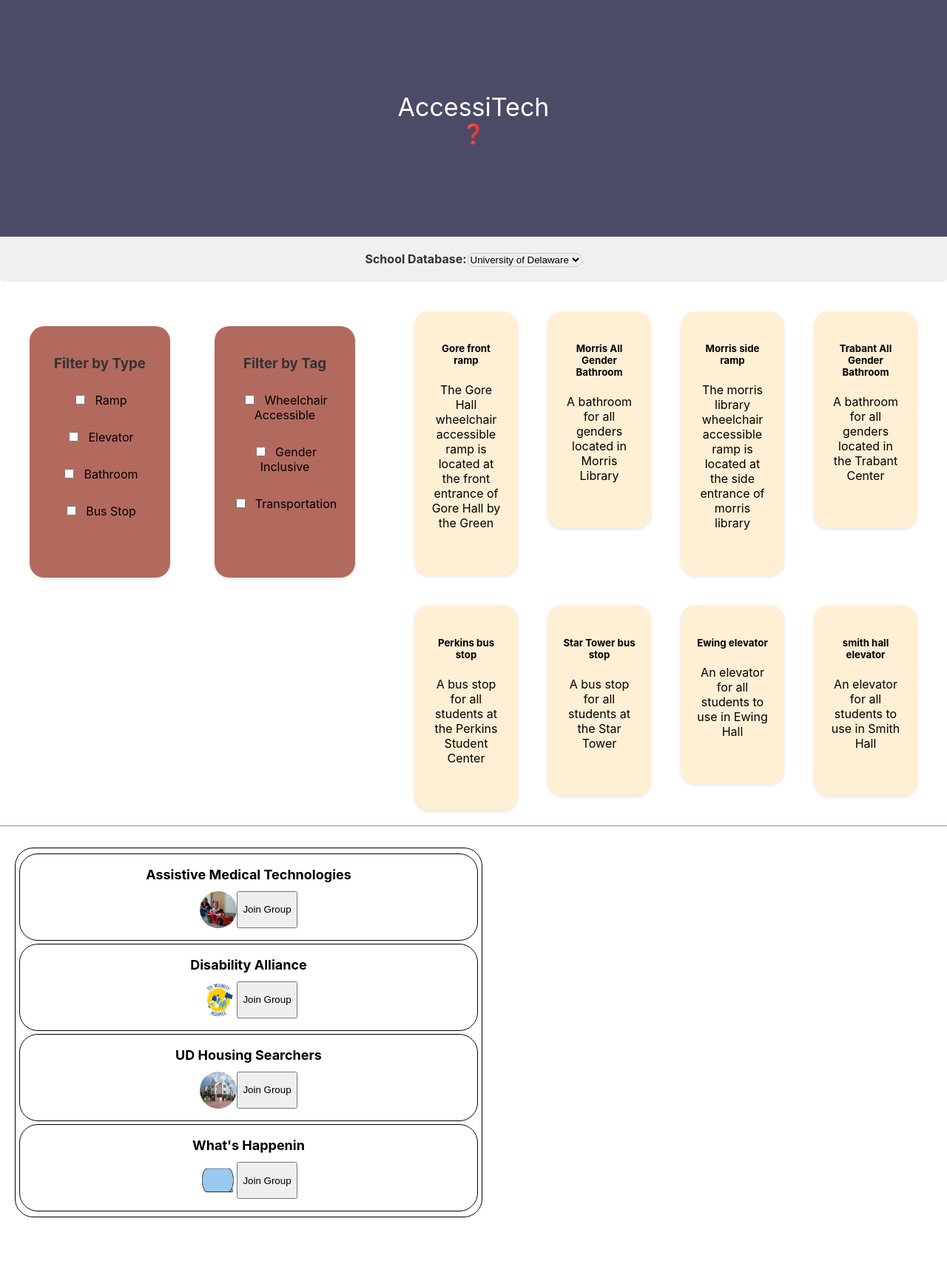
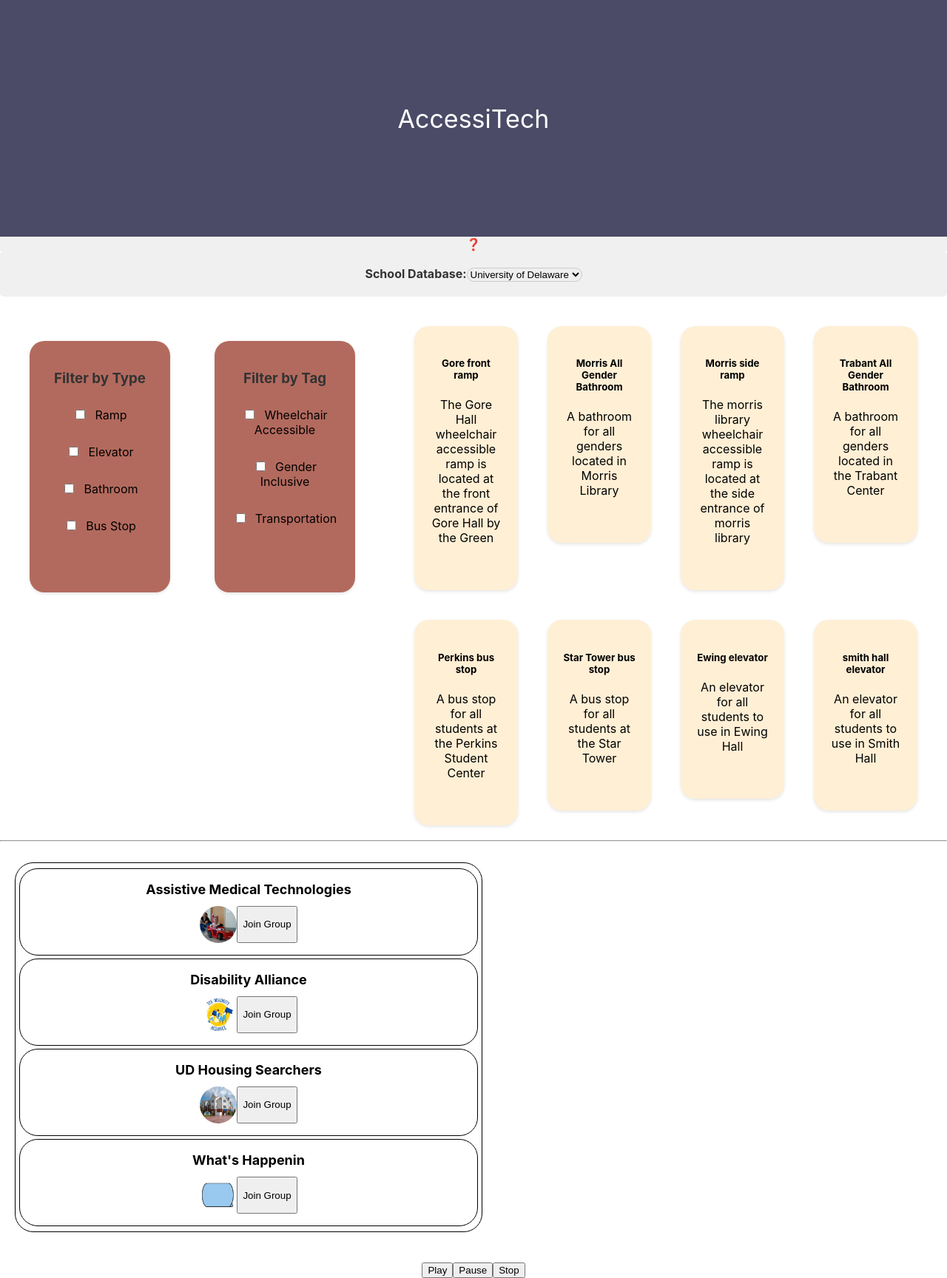
Before and after one commit to smoshy314/HenHacks2024, a React (Create React App) app: page / in a window 1280 px wide. Shown: the whole page at 74% size. Before the commit the page ends 1666 px from the top, so only its background shows below. Built offline with nearby package versions, Linux system fonts and the light colour scheme.

Commit message:
Added text to speech

```diff
--- a/src/App.css
+++ b/src/App.css
@@ -29,10 +29,7 @@
 }
 
 .App-help {
-  display: flex;
-  flex-direction: column;
-  color: white;
-  background-color: #4b4a67 !important;
+  background-color: #f0f0f0;
 }
 
 .App-link {
--- a/src/App.tsx
+++ b/src/App.tsx
@@ -6,16 +6,19 @@
 import FilterComponent from './DisplayView/FilterComponent';
 import Collapsible from 'react-collapsible'; //npm install react-collapsible
 import DisplaySchools from './DisplayView/DisplaySchools';
+import TextToSpeech from './components/TextToSpeech';
 
 function App() {
   return (
     <div className="App">
       <header className="App-header">
         <div className="App-title">AccessiTech</div>
-        <Collapsible className="App-help" trigger="❓">
+      </header>
+      <Collapsible className="App-help" trigger="❓">
           <p>
-            AccessiTech is a web application aimed at providing up-to-date information on accessibility features to locations.
-            Such as: wheelchair accessible ramps, elevators and gender-inclusive bathrooms.
+            AccessiTech is a web application aimed at providing up-to-date information on accessibility features to locations such as: wheelchair accessible ramps, elevators and gender-inclusive bathrooms.
+          </p>
+          <p>
             AccessiTech also aims to connect you with others through your school's student-run organizations and nearby groups focused around accessibility.
             Use our map to view locations of elevators or use our text feature to connect with people nearby!
           </p>
@@ -31,12 +34,13 @@
             </ul>
           </p>
       </Collapsible>
-      </header>
       <DisplaySchools />
       <br></br>
       <FilterComponent />
       <hr></hr>
       <ChatView></ChatView>
+      <br></br>
+      <TextToSpeech text="hi my name is alexa" />
     </div>
   );
 }
--- /dev/null
+++ b/src/components/TextToSpeech.tsx
@@ -0,0 +1,51 @@
+import React, { useState, useEffect } from "react";
+
+export interface TextProps {
+    text: string
+}
+
+export function TextToSpeech({text}:TextProps): JSX.Element {
+    const [stopped, setStopped] = useState<boolean>(false);
+    const [utterance, setUtterance] = useState<SpeechSynthesisUtterance>({} as SpeechSynthesisUtterance);
+
+    useEffect(() => {
+        const synth = window.speechSynthesis;
+        const voiced = new SpeechSynthesisUtterance(text);
+        setUtterance(voiced);
+
+        return () => {
+            synth.cancel();
+        };
+    }, [text]);
+
+    function Play() {
+        const synth = window.speechSynthesis;
+        if (stopped) {
+            synth.resume();
+        }
+        synth.speak(utterance);
+        setStopped(true);
+    }
+
+    function Pause() {
+        const synth = window.speechSynthesis;
+        synth.pause();
+        setStopped(true);
+    }
+
+    function Stop() {
+        const synth = window.speechSynthesis;
+        synth.cancel();
+        setStopped(false);
+    }
+
+  return (
+    <div>
+      <button onClick={Play}>{stopped ? "Resume" : "Play"}</button>
+      <button onClick={Pause}>Pause</button>
+      <button onClick={Stop}>Stop</button>
+    </div>
+  );
+};
+
+export default TextToSpeech;
```
